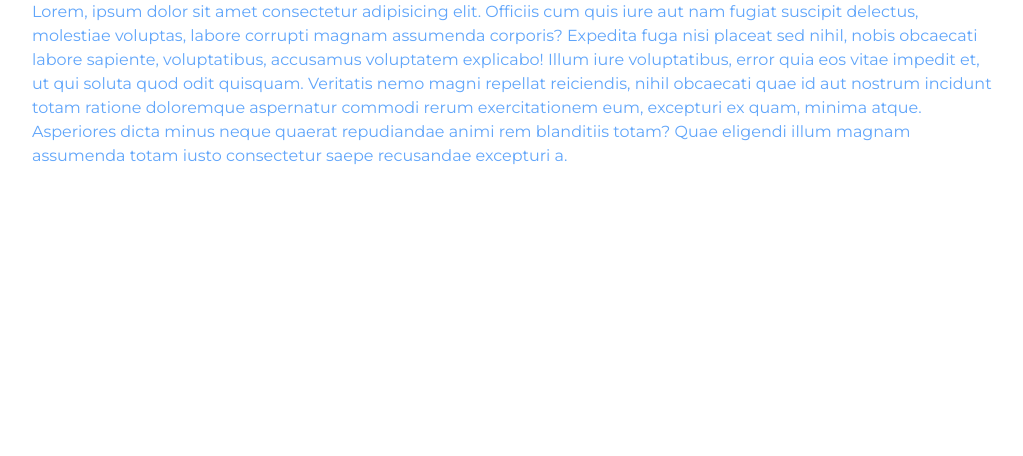
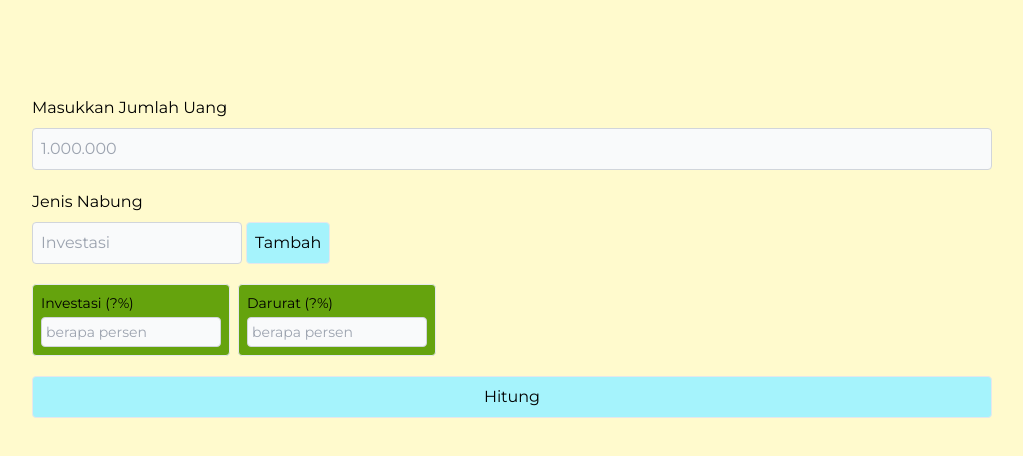
Before and after one commit to dazmy/finblance, an Angular app: page / in a window 1280 px wide. Shown: the top 456 px of the page, without its empty margins (128-1151 px from the left). Built offline with nearby package versions, Linux system fonts and the light colour scheme.

Commit message:
template for input

```diff
--- a/src/app/app.component.html
+++ b/src/app/app.component.html
@@ -1,3 +1,25 @@
-<div class="container">
-  <h1 class="text-blue-400">Lorem, ipsum dolor sit amet consectetur adipisicing elit. Officiis cum quis iure aut nam fugiat suscipit delectus, molestiae voluptas, labore corrupti magnam assumenda corporis? Expedita fuga nisi placeat sed nihil, nobis obcaecati labore sapiente, voluptatibus, accusamus voluptatem explicabo! Illum iure voluptatibus, error quia eos vitae impedit et, ut qui soluta quod odit quisquam. Veritatis nemo magni repellat reiciendis, nihil obcaecati quae id aut nostrum incidunt totam ratione doloremque aspernatur commodi rerum exercitationem eum, excepturi ex quam, minima atque. Asperiores dicta minus neque quaerat repudiandae animi rem blanditiis totam? Quae eligendi illum magnam assumenda totam iusto consectetur saepe recusandae excepturi a.</h1>
+<div class="container py-24 flex flex-col gap-5">
+  <!-- input how much money do they save? -->
+  <div>
+    <label for="money" class="block mb-2">Masukkan Jumlah Uang</label>
+    <input type="text" id="money" class="border bg-gray-50 border-gray-300 rounded w-full p-2" placeholder="1.000.000" required />
+  </div>
+  <!-- <hr class="border border-cyan-100 rounded"> -->
+  <div class="typesavings">
+    <label for="type" class="block mb-2">Jenis Nabung</label>
+    <input type="text" id="type" class="border bg-gray-50 border-gray-300 rounded p-2" placeholder="Investasi" required />
+    <button class="ml-1 border p-2 bg-cyan-200 rounded">Tambah</button>
+  </div>
+  <div class="listsavings flex flex-row gap-2">
+    <div class="text-sm rounded border bg-lime-600 p-2 flex flex-col gap-1">
+      <p>Investasi (?%)</p>
+      <input type="text" class="border bg-gray-50 border-gray-300 rounded p-1" placeholder="berapa persen">
+    </div>
+    <div class="text-sm rounded border bg-lime-600 p-2 flex flex-col gap-1">
+      <p>Darurat (?%)</p>
+      <input type="text" class="border bg-gray-50 border-gray-300 rounded p-1" placeholder="berapa persen">
+    </div>
+  </div>
+  <!-- button generate card -->
+  <button class="border p-2 bg-cyan-200 rounded">Hitung</button>
 </div>
--- a/src/styles.scss
+++ b/src/styles.scss
@@ -6,5 +6,6 @@
 @layer base {
   html {
     font-family: "Montserrat", sans-serif;
+    background-color: lemonchiffon;
   }
 }
```
